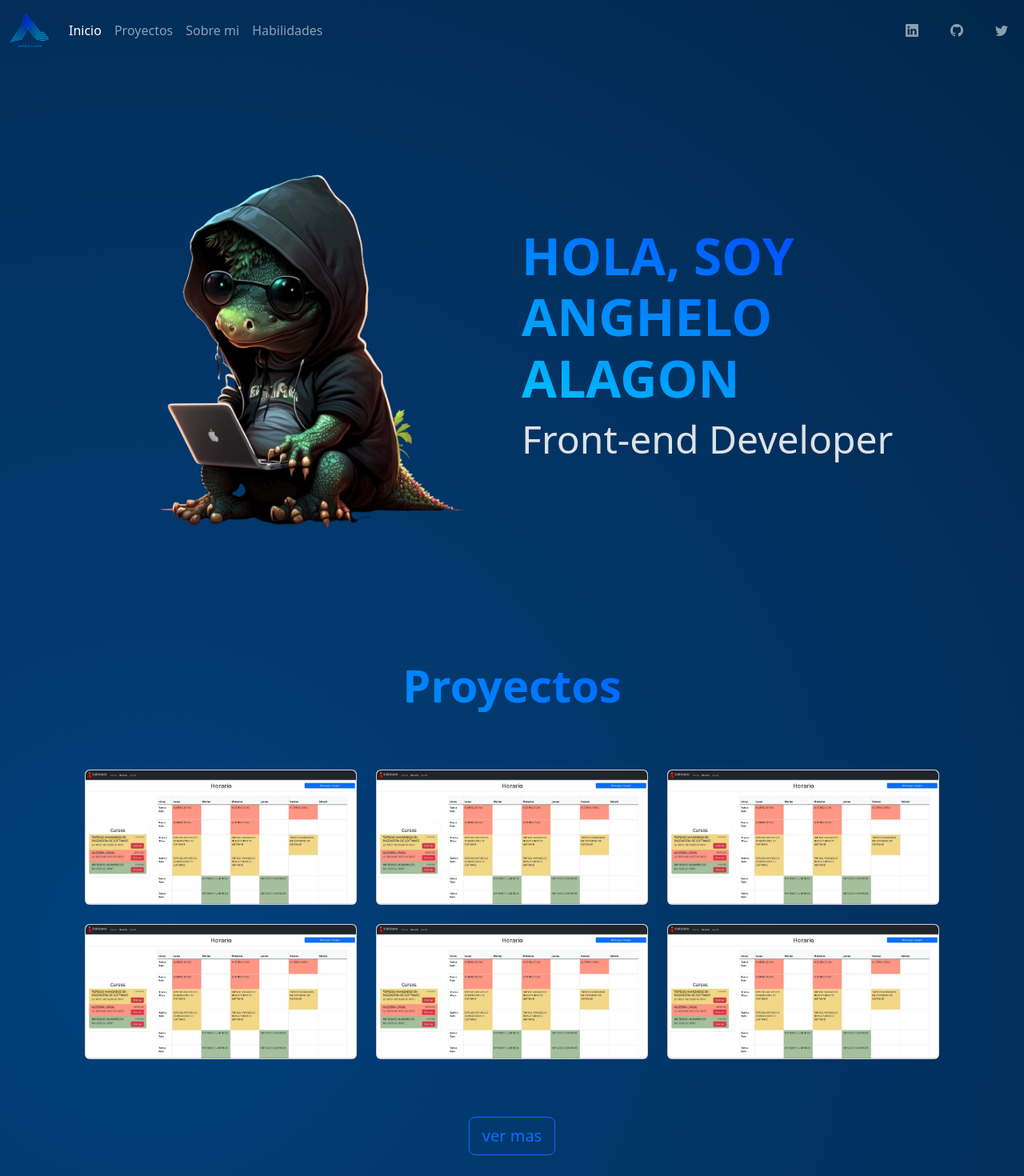
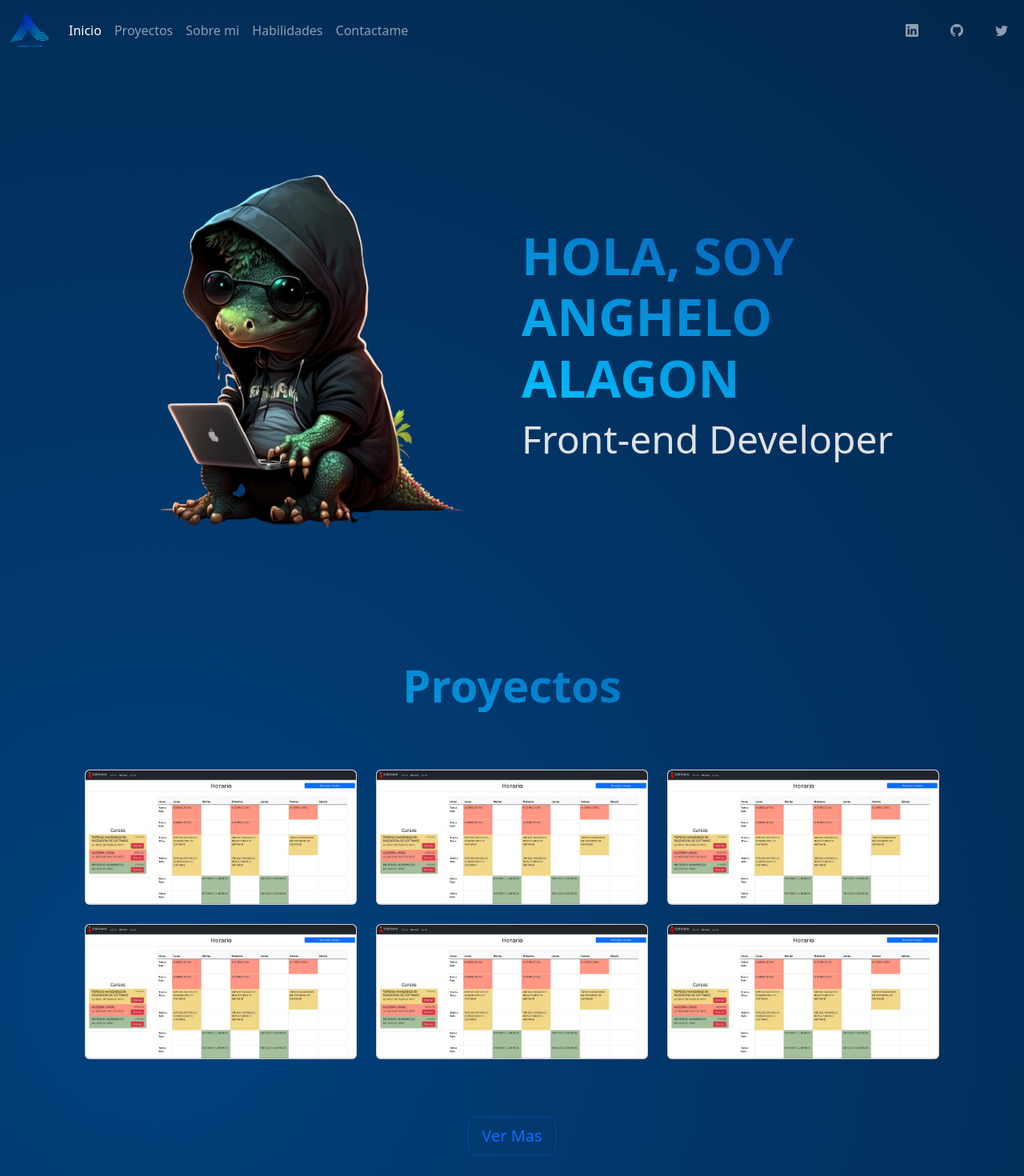
Before and after one commit to anghelo-code/portfolio, a React (Vite) app: page / in a window 1280 px wide. Shown: the top 1470 px of the page at 80% size. Built offline with nearby package versions, Linux system fonts and the light colour scheme.

Commit message:
complete section contact

```diff
--- a/package.json
+++ b/package.json
@@ -9,6 +9,7 @@
     "preview": "vite preview"
   },
   "dependencies": {
+    "@emailjs/browser": "^3.11.0",
     "@fortawesome/fontawesome-svg-core": "^6.3.0",
     "@fortawesome/free-brands-svg-icons": "^6.3.0",
     "@fortawesome/free-regular-svg-icons": "^6.3.0",
@@ -18,7 +19,8 @@
     "bootstrap": "^5.2.3",
     "bootstrap-icons": "^1.10.3",
     "react": "^18.2.0",
-    "react-dom": "^18.2.0"
+    "react-dom": "^18.2.0",
+    "sweetalert2": "^11.7.3"
   },
   "devDependencies": {
     "@types/react": "^18.0.27",
--- a/src/App.css
+++ b/src/App.css
@@ -10,7 +10,7 @@
   --tx-white: #eeee;
   --tx-light-blue: #00C2FF;
 
-  --tx-blue: #0030FF;
+  --tx-blue: #0946a2;
 
   /* font-family */
   --montserrat: 'Montserrat', sans-serif;
--- a/src/components/AboutMe/TextAboutMe.jsx
+++ b/src/components/AboutMe/TextAboutMe.jsx
@@ -1,3 +1,4 @@
+import { Button } from "../Shared/Button";
 import { H1 } from "../Shared/H1";
 
 export const TextAboutMe = () => {
@@ -10,7 +11,7 @@ export const TextAboutMe = () => {
         Mi enfoque principal es crear soluciones de alta calidad que sean visualmente atractivas y funcionales. Siempre busco mejorar mis habilidades y aprender nuevas tecnologías para poder ofrecer soluciones de vanguardia.
       </p>
 
-      <button className="btn btn-outline-primary btn-lg">Descargar CV</button>
+      <Button>Descargar CV</Button>
     </>
 
   )
--- a/src/components/Contact/Form.jsx
+++ b/src/components/Contact/Form.jsx
@@ -1,20 +1,45 @@
+import { Button } from '../Shared/Button';
+import { useRef } from "react";
+import emailjs from '@emailjs/browser';
+import swal from 'sweetalert2'
+
 export const Form = () => {
+  const form = useRef();
+
+  const sendEmail = (e) => {
+    e.preventDefault();
+
+    emailjs.sendForm("service_8nbxn3i","template_zfbs0ru", form.current, "L76HIYpRduMXuBcBS")
+      .then((result) => {
+        form.current.reset();
+        swal.fire(
+          'SEND!',
+          'The Email Has Been Sent!',
+          'success'
+        )
+      }, (error) => {
+        console.log(error.text);
+      });
+  }
+
   return (
-    <form className="w-md-60 mx-auto">
+    <form className="w-md-60 mx-auto" ref={ form } onSubmit={ sendEmail }>
       <div className="form-floating mb-3">
-        <input type="text" className="form-control form__inputs" id="Name" placeholder="Nombre ..." />
-        <label htmlFor="floatingInput" className="form__label" >Nombre</label>
+        <input type="text" className="form-control form__inputs" id="user_name" name="user_name" placeholder="Nombre ..." />
+        <label htmlFor="user_name" className="form__label" >Nombre</label>
       </div>
 
       <div className="form-floating mb-3">
-        <input type="email" className="form-control form__inputs" id="Email" placeholder="name@example.com" />
-        <label htmlFor="Email" className="form__label" >Email</label>
+        <input type="email" className="form-control form__inputs" id="user_email" name="user_email" placeholder="name@example.com" />
+        <label htmlFor="user_email" className="form__label" >Email</label>
       </div>
 
       <div className="form-floating">
-        <textarea className="form-control form__inputs" placeholder="Tu mensaje" id="mensaje" style={{height: '400px'}}></textarea>
-        <label htmlFor="mensaje" className="form__label" >Comentario</label>
+        <textarea className="form-control form__inputs" placeholder="Tu mensaje" id="message" name="message" style={{ height: '400px' }}></textarea>
+        <label htmlFor="message" className="form__label" >Comentario</label>
       </div>
+
+      <Button type="submit" className="form__button">Enviar</Button>
     </form>
   )
 }
--- a/src/components/Contact/index.jsx
+++ b/src/components/Contact/index.jsx
@@ -4,7 +4,7 @@ import "./style.component.css";
 
 export const Contact = () => {
   return (
-    <section className="my-4" >
+    <section className="my-4"  id="contact">
       <H1 text="Cantactame"/>
 
       <Form />
--- a/src/components/Navbar/Nav.jsx
+++ b/src/components/Navbar/Nav.jsx
@@ -5,6 +5,7 @@ export const Nav = () => {
       <a className="nav-link" href="#projectsId">Proyectos</a>
       <a className="nav-link" href="#aboutMeId">Sobre mi</a>
       <a className="nav-link" href="#skillsId">Habilidades</a>
+      <a className="nav-link" href="#contact">Contactame</a>
     </div>
   )
 }
--- a/src/components/Projects/index.jsx
+++ b/src/components/Projects/index.jsx
@@ -1,4 +1,5 @@
 import React from 'react'
+import { Button } from '../Shared/Button'
 import { H1 } from '../Shared/H1'
 import { Card } from './Card'
 
@@ -15,7 +16,8 @@ export const Projects = () => {
         <Card/>
       </div>
 
-      <button className="btn btn-outline-primary btn-lg mb-lg-5 my-4">ver mas</button>
+      {/* <button className="btn btn-outline-primary btn-lg mb-lg-5 my-4">ver mas</button>   */}
+      <Button >Ver Mas</Button>
     </section>
   )
 }
--- /dev/null
+++ b/src/components/Shared/Button.jsx
@@ -0,0 +1,15 @@
+import './style.component.css';
+
+export const Button = ({ type = 'button', children, onClick = () => {}, className='' }) => {
+  return (
+    <>
+      <button
+        className={`btn btn-outline-primary btn-lg mb-lg-5 my-4 button ${ className }`}
+        type={ type }
+        onClick={ onClick }
+      >
+        { children }
+      </button>
+    </>
+  )
+}
--- /dev/null
+++ b/src/components/Shared/style.component.css
@@ -0,0 +1,7 @@
+.button {
+  border-color: var(--tx-blue) !important;
+}
+
+.button:hover {
+  background-color: var(--tx-blue) !important;
+}
```
Also changed, not shown: 1 other file (tests, documents, lock files or other folders).
